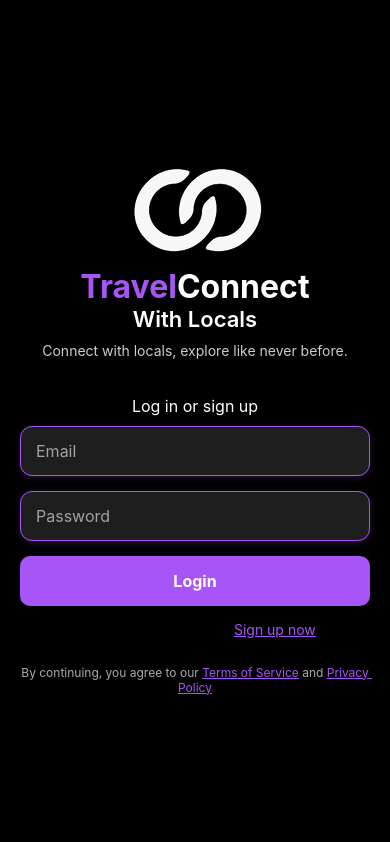
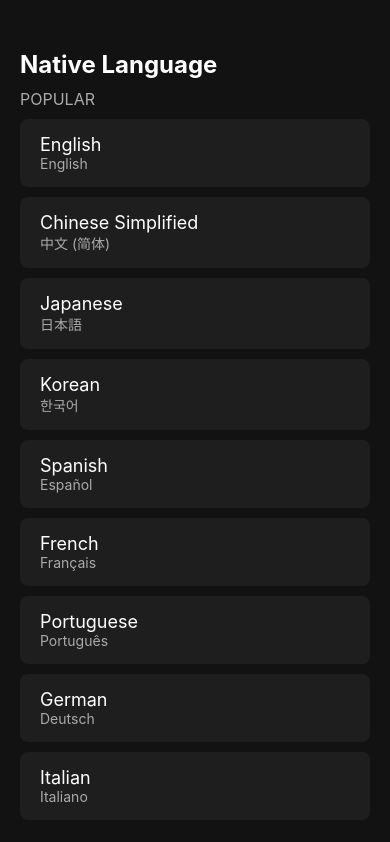
Before and after one commit to Emungithub/travelConnect, a React Native app: screen /LanguageSelection in a window 390 px wide. Built offline with nearby package versions, Linux system fonts and the light colour scheme.

Commit message:
Add country and language selection screens; refactor login navigation flow

```diff
--- a/App.js
+++ b/App.js
@@ -15,8 +15,9 @@ import ChatList from './ChatList';
 import Payment from './Payment';
 import Profile from './Profile';
 import ExploreDetail from './ExploreDetail';
-
-
+import CountrySelectionScreen from './CountrySelectionScreen';
+import LanguageSelectionScreen from './LanguageSelectionScreen';
+import BasicInfoScreen from './BasicInfoScreen';
 
 const Stack = createNativeStackNavigator();
 
@@ -26,7 +27,10 @@ export default function App() {
       <StatusBar style="dark" />
       <NavigationContainer>
         <Stack.Navigator screenOptions={{ headerShown: false }}>
-          <Stack.Screen name="Login" component={LoginScreen} />
+          {/* <Stack.Screen name="Login" component={LoginScreen} />
+          <Stack.Screen name="CountrySelection" component={CountrySelectionScreen} /> */}
+          <Stack.Screen name="BasicInfo" component={BasicInfoScreen} />
+          <Stack.Screen name="LanguageSelection" component={LanguageSelectionScreen} />
           <Stack.Screen name="Recommendation" component={RecommendationScreen} />
           <Stack.Screen name="Explore" component={ExploreScreen} />
           <Stack.Screen name="AskLocal" component={AskLocalScreen} />
--- /dev/null
+++ b/BasicInfoScreen.js
@@ -0,0 +1,89 @@
+import React from 'react';
+import { View, Text, TouchableOpacity, StyleSheet } from 'react-native';
+
+const BasicInfoScreen = () => {
+  return (
+    <View style={styles.container}>
+      <Text style={styles.header}>Basic Info</Text>
+      <Text style={styles.description}>
+        Accurate information ensures you get personalized content and services.
+      </Text>
+      <Text style={styles.subText}>
+        You cannot change your region and mother tongue after selecting it. Please provide authentic personal information.
+      </Text>
+
+      <TouchableOpacity style={styles.optionItem}>
+        <Text style={styles.optionText}>I'm from</Text>
+        <View style={styles.redDot} />
+      </TouchableOpacity>
+
+      <TouchableOpacity style={styles.optionItem}>
+        <Text style={styles.optionText}>Native</Text>
+        <View style={styles.redDot} />
+      </TouchableOpacity>
+
+      <TouchableOpacity style={styles.nextButton}>
+        <Text style={styles.nextText}>Next</Text>
+      </TouchableOpacity>
+    </View>
+  );
+};
+
+const styles = StyleSheet.create({
+  container: {
+    flex: 1,
+    backgroundColor: '#121212',
+    paddingTop: 50,
+    paddingHorizontal: 20,
+  },
+  header: {
+    fontSize: 24,
+    color: '#a88bf5',
+    fontWeight: 'bold',
+    marginBottom: 10,
+  },
+  description: {
+    fontSize: 14,
+    color: '#fff',
+    marginBottom: 5,
+  },
+  subText: {
+    fontSize: 12,
+    color: '#aaa',
+    marginBottom: 20,
+  },
+  optionItem: {
+    backgroundColor: '#1E1E1E',
+    borderRadius: 8,
+    paddingVertical: 15,
+    paddingHorizontal: 20,
+    marginBottom: 10,
+    flexDirection: 'row',
+    justifyContent: 'space-between',
+    alignItems: 'center',
+  },
+  optionText: {
+    fontSize: 16,
+    color: '#fff',
+  },
+  redDot: {
+    width: 8,
+    height: 8,
+    borderRadius: 4,
+    backgroundColor: 'red',
+  },
+  nextButton: {
+    backgroundColor: '#333333',
+    borderRadius: 20,
+    paddingVertical: 12,
+    alignItems: 'center',
+    marginTop: 20,
+  },
+  nextText: {
+    color: '#666',
+    fontSize: 16,
+    fontWeight: 'bold',
+  },
+});
+
+export default BasicInfoScreen;
--- /dev/null
+++ b/CountrySelectionScreen.js
@@ -0,0 +1,74 @@
+import React from 'react';
+import { View, Text, FlatList, TouchableOpacity, Image, StyleSheet, ScrollView } from 'react-native';
+
+const popularCountries = [
+  { name: 'USA', flag: '🇺🇸' },
+  { name: 'UK', flag: '🇬🇧' },
+  { name: 'China', flag: '🇨🇳' },
+  { name: 'Japan', flag: '🇯🇵' },
+  { name: 'Korea', flag: '🇰🇷' },
+  { name: 'France', flag: '🇫🇷' },
+  { name: 'Germany', flag: '🇩🇪' },
+  { name: 'Italy', flag: '🇮🇹' },
+  { name: 'Spain', flag: '🇪🇸' },
+];
+
+const CountrySelectionScreen = () => {
+  const renderCountry = ({ item }) => (
+    <TouchableOpacity style={styles.countryItem}>
+      <Text style={styles.flag}>{item.flag}</Text>
+      <Text style={styles.countryText}>{item.name}</Text>
+    </TouchableOpacity>
+  );
+
+  return (
+    <View style={styles.container}>
+      <Text style={styles.header}>I'm from</Text>
+      <Text style={styles.subHeader}>POPULAR</Text>
+      <FlatList
+        data={popularCountries}
+        keyExtractor={(item) => item.name}
+        renderItem={renderCountry}
+      />
+    </View>
+  );
+};
+
+const styles = StyleSheet.create({
+  container: {
+    flex: 1,
+    backgroundColor: '#121212',
+    paddingTop: 50,
+    paddingHorizontal: 20,
+  },
+  header: {
+    fontSize: 24,
+    color: '#fff',
+    fontWeight: 'bold',
+    marginBottom: 10,
+  },
+  subHeader: {
+    fontSize: 16,
+    color: '#aaa',
+    marginBottom: 10,
+  },
+  countryItem: {
+    flexDirection: 'row',
+    alignItems: 'center',
+    backgroundColor: '#1E1E1E',
+    borderRadius: 8,
+    paddingVertical: 15,
+    paddingHorizontal: 20,
+    marginBottom: 10,
+  },
+  flag: {
+    fontSize: 24,
+    marginRight: 10,
+  },
+  countryText: {
+    fontSize: 18,
+    color: '#fff',
+  },
+});
+
+export default CountrySelectionScreen;
--- /dev/null
+++ b/LanguageSelectionScreen.js
@@ -0,0 +1,77 @@
+import React from 'react';
+import { View, Text, FlatList, TouchableOpacity, StyleSheet } from 'react-native';
+
+const popularLanguages = [
+  { name: 'English', native: 'English' },
+  { name: 'Chinese Simplified', native: '中文 (简体)' },
+  { name: 'Japanese', native: '日本語' },
+  { name: 'Korean', native: '한국어' },
+  { name: 'Spanish', native: 'Español' },
+  { name: 'French', native: 'Français' },
+  { name: 'Portuguese', native: 'Português' },
+  { name: 'German', native: 'Deutsch' },
+  { name: 'Italian', native: 'Italiano' },
+];
+
+const LanguageSelectionScreen = () => {
+  const renderLanguage = ({ item }) => (
+    <TouchableOpacity style={styles.languageItem}>
+      <View style={styles.textContainer}>
+        <Text style={styles.languageText}>{item.name}</Text>
+        <Text style={styles.nativeText}>{item.native}</Text>
+      </View>
+    </TouchableOpacity>
+  );
+
+  return (
+    <View style={styles.container}>
+      <Text style={styles.header}>Native Language</Text>
+      <Text style={styles.subHeader}>POPULAR</Text>
+      <FlatList
+        data={popularLanguages}
+        keyExtractor={(item) => item.name}
+        renderItem={renderLanguage}
+      />
+    </View>
+  );
+};
+
+const styles = StyleSheet.create({
+  container: {
+    flex: 1,
+    backgroundColor: '#121212',
+    paddingTop: 50,
+    paddingHorizontal: 20,
+  },
+  header: {
+    fontSize: 24,
+    color: '#fff',
+    fontWeight: 'bold',
+    marginBottom: 10,
+  },
+  subHeader: {
+    fontSize: 16,
+    color: '#aaa',
+    marginBottom: 10,
+  },
+  languageItem: {
+    backgroundColor: '#1E1E1E',
+    borderRadius: 8,
+    paddingVertical: 15,
+    paddingHorizontal: 20,
+    marginBottom: 10,
+  },
+  textContainer: {
+    flexDirection: 'column',
+  },
+  languageText: {
+    fontSize: 18,
+    color: '#fff',
+  },
+  nativeText: {
+    fontSize: 14,
+    color: '#aaa',
+  },
+});
+
+export default LanguageSelectionScreen;
--- a/LoginScreen.js
+++ b/LoginScreen.js
@@ -14,9 +14,6 @@ export default function LoginScreen({ }) {
   const [password, setPassword] = useState('');
   const [isLogin, setIsLogin] = useState(true); // State to toggle between login and register
 
-  const handleContinue = () => {
-    navigation.navigate('Recommendation');
-  }
   const handleRegister = async () => {
     console.log("Attempting to Register...");
 
@@ -59,7 +56,7 @@ export default function LoginScreen({ }) {
         if (hasChosenRecommendation) {
           navigation.navigate('Explore');
         } else {
-          navigation.navigate('Recommendation');
+          navigation.navigate('CountrySelection');
         }
       } else {
         Alert.alert('Error', data.error);
@@ -131,11 +128,6 @@ export default function LoginScreen({ }) {
           </Text>
         </>
       )}
-
-      {/* Continue Button */}
-      <TouchableOpacity style={styles.continueButton} onPress={handleContinue}>
-        <Text style={styles.continueText}>Continue</Text>
-      </TouchableOpacity>
 
 
       {/* Terms */}
```
